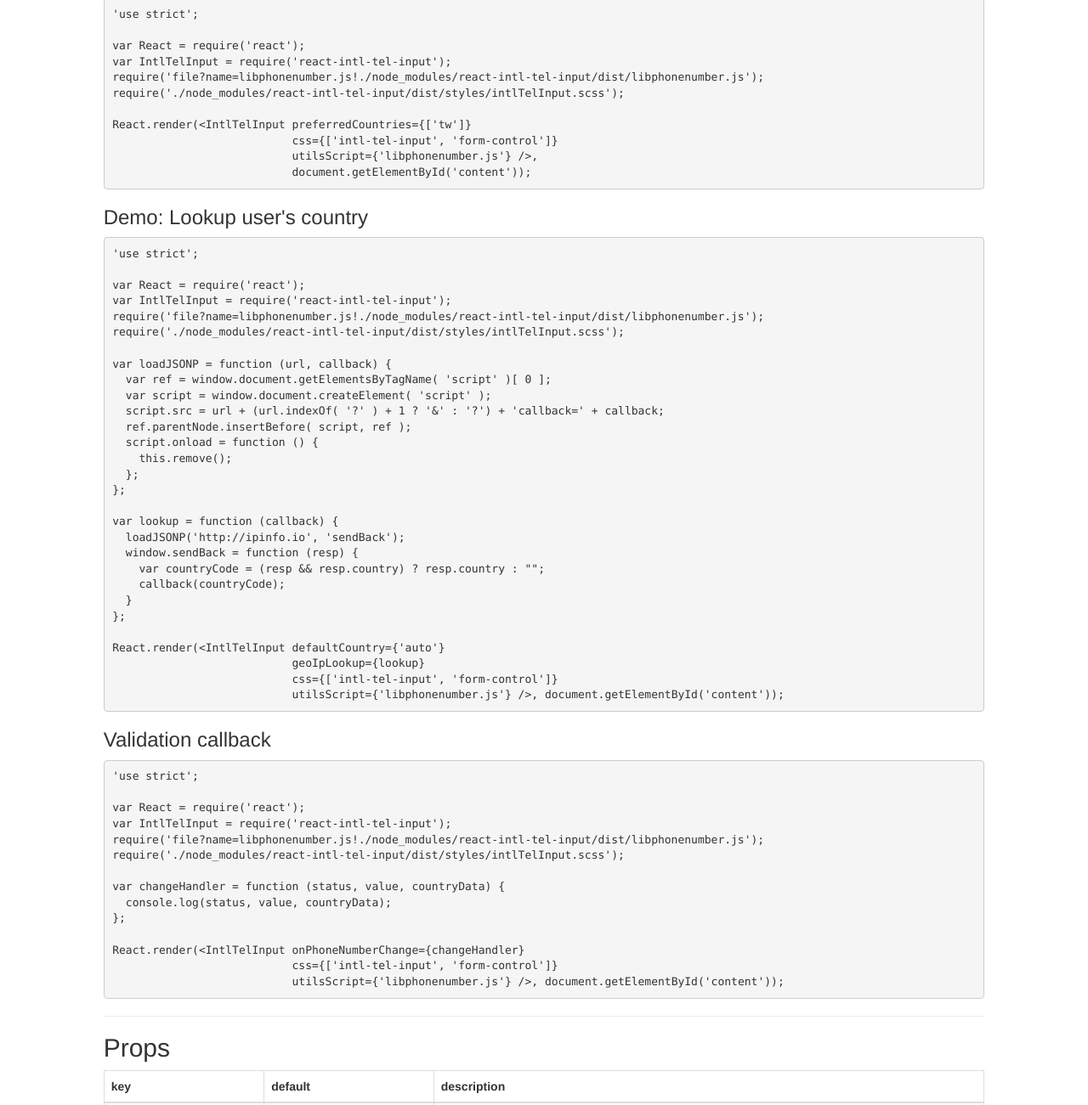
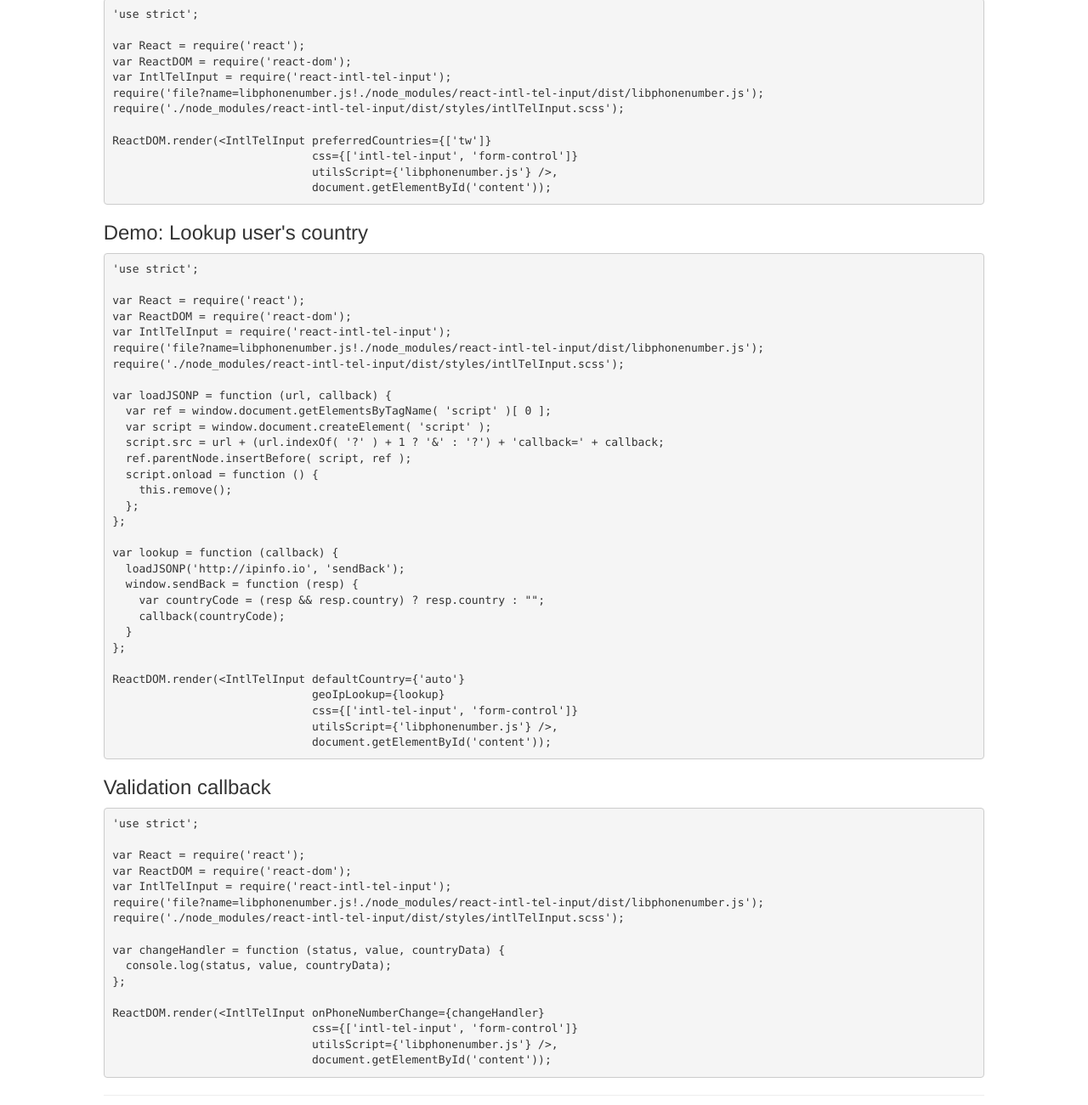
Before and after one commit to patw0929/react-intl-tel-input, a website: page src/index.html in a window 1280 px wide. Shown: the part 505-1806 px from the top of the page at 85% size. Drawn offline with nearby package versions, Linux system fonts and the light colour scheme; files that its build step writes are made by us from their sources; a small style sheet from the web is missing; files whose address does not match are found by name.

Commit message:
Update demo code

```diff
--- a/src/index.html
+++ b/src/index.html
@@ -52,11 +52,12 @@
         <pre><code class="javascript">'use strict';
 
 var React = require('react');
+var ReactDOM = require('react-dom');
 var IntlTelInput = require('react-intl-tel-input');
 require('file?name=libphonenumber.js!./node_modules/react-intl-tel-input/dist/libphonenumber.js');
 require('./node_modules/react-intl-tel-input/dist/styles/intlTelInput.scss');
 
-React.render(&lt;IntlTelInput preferredCountries={['tw']}
+ReactDOM.render(&lt;IntlTelInput preferredCountries={['tw']}
                               css={['intl-tel-input', 'form-control']}
                               utilsScript={'libphonenumber.js'} /&gt;,
                               document.getElementById('content'));
@@ -67,6 +68,7 @@ React.render(&lt;IntlTelInput preferredCountries={['tw']}
         <pre><code class="javascript">'use strict';
 
 var React = require('react');
+var ReactDOM = require('react-dom');
 var IntlTelInput = require('react-intl-tel-input');
 require('file?name=libphonenumber.js!./node_modules/react-intl-tel-input/dist/libphonenumber.js');
 require('./node_modules/react-intl-tel-input/dist/styles/intlTelInput.scss');
@@ -89,10 +91,11 @@ var lookup = function (callback) {
   }
 };
 
-React.render(&lt;IntlTelInput defaultCountry={'auto'}
+ReactDOM.render(&lt;IntlTelInput defaultCountry={'auto'}
                               geoIpLookup={lookup}
                               css={['intl-tel-input', 'form-control']}
-                           utilsScript={'libphonenumber.js'} /&gt;, document.getElementById('content'));
+                              utilsScript={'libphonenumber.js'} /&gt;,
+                              document.getElementById('content'));
 </code></pre>
 
         <h3>Validation callback</h3>
@@ -100,6 +103,7 @@ React.render(&lt;IntlTelInput defaultCountry={'auto'}
         <pre><code class="javascript">'use strict';
 
 var React = require('react');
+var ReactDOM = require('react-dom');
 var IntlTelInput = require('react-intl-tel-input');
 require('file?name=libphonenumber.js!./node_modules/react-intl-tel-input/dist/libphonenumber.js');
 require('./node_modules/react-intl-tel-input/dist/styles/intlTelInput.scss');
@@ -108,9 +112,10 @@ var changeHandler = function (status, value, countryData) {
   console.log(status, value, countryData);
 };
 
-React.render(&lt;IntlTelInput onPhoneNumberChange={changeHandler}
+ReactDOM.render(&lt;IntlTelInput onPhoneNumberChange={changeHandler}
                               css={['intl-tel-input', 'form-control']}
-                           utilsScript={'libphonenumber.js'} /&gt;, document.getElementById('content'));
+                              utilsScript={'libphonenumber.js'} /&gt;,
+                              document.getElementById('content'));
 </code></pre>
 
         <hr>
@@ -224,7 +229,8 @@ React.render(&lt;IntlTelInput onPhoneNumberChange={changeHandler}
     </div>
   </div>
 
-  <script src="https://fb.me/react-0.13.3.js"></script>
+  <script src="https://fb.me/react-0.14.1.min.js"></script>
+  <script src="https://fb.me/react-dom-0.14.1.min.js"></script>
   <script>
     __REACT_DEVTOOLS_GLOBAL_HOOK__ = parent.__REACT_DEVTOOLS_GLOBAL_HOOK__
   </script>
```
Lines whose indentation alone changed are shown as unchanged.
